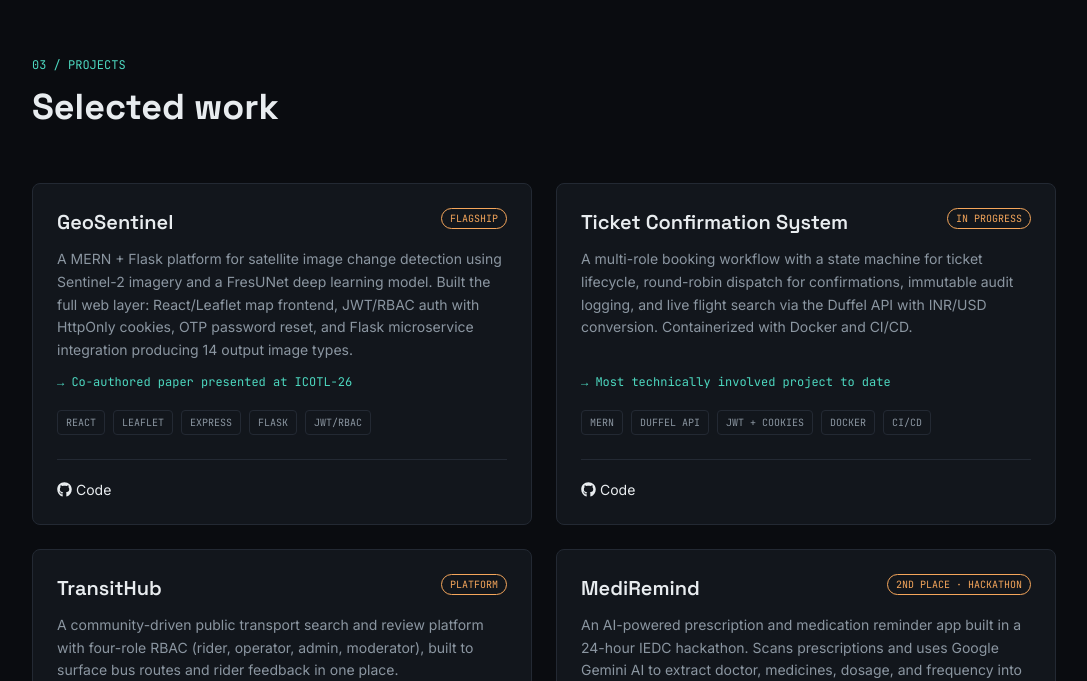
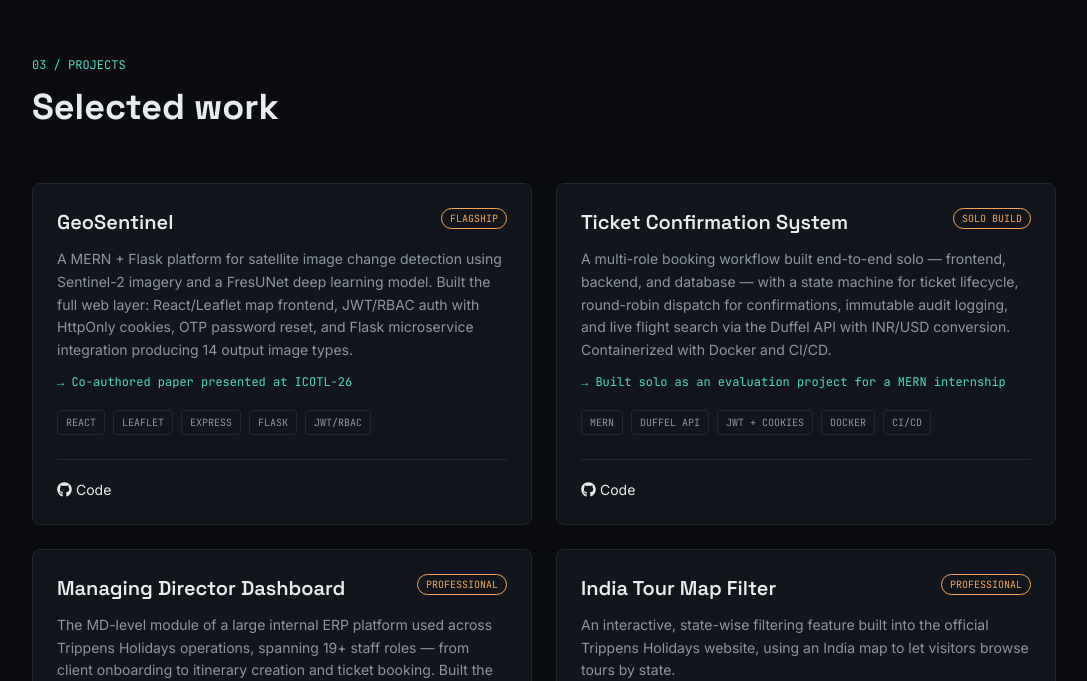
Before and after one commit to farseent/farseen, a React (Vite) app: page / in a window 1280 px wide. Shown: the part 2119-2800 px from the top of the page, without its empty margins (96-1183 px from the left). Built offline with nearby package versions, Linux system fonts and the light colour scheme.

Commit message:
updated projects

```diff
--- a/src/components/Hero.jsx
+++ b/src/components/Hero.jsx
@@ -129,6 +129,7 @@ export const Hero = () => (
       <div className="flex flex-col sm:flex-row sm:flex-wrap divide-y divide-line sm:divide-y-0 sm:divide-x sm:divide-line font-mono text-xs text-muted border-t border-line pt-2 sm:pt-6">
         <span className="py-3 sm:py-0 sm:pr-8 first:pt-0">IET, University of Calicut</span>
         <span className="py-3 sm:py-0 sm:px-8">ICOTL-26 Published Research</span>
+        <span className="py-3 sm:py-0 sm:px-8">Build Epik</span>
         <span className="py-3 sm:py-0 sm:px-8">Bridgeon Solutions</span>
         <span className="py-3 sm:py-0 sm:pl-8 last:pb-0">ModelSuite AI</span>
       </div>
--- a/src/components/Projects.jsx
+++ b/src/components/Projects.jsx
@@ -15,13 +15,33 @@ export const PROJECTS = [
   },
   {
     name: 'Ticket Confirmation System',
-    tag: 'IN PROGRESS',
+    tag: 'SOLO BUILD',
     description:
-      'A multi-role booking workflow with a state machine for ticket lifecycle, round-robin dispatch for confirmations, immutable audit logging, and live flight search via the Duffel API with INR/USD conversion. Containerized with Docker and CI/CD.',
+      'A multi-role booking workflow built end-to-end solo — frontend, backend, and database — with a state machine for ticket lifecycle, round-robin dispatch for confirmations, immutable audit logging, and live flight search via the Duffel API with INR/USD conversion. Containerized with Docker and CI/CD.',
     meta: ['MERN', 'DUFFEL API', 'JWT + COOKIES', 'DOCKER', 'CI/CD'],
-    github: 'https://github.com/farseent',
+    github: 'https://github.com/farseent/ticket',
     demo: null,
-    note: 'Most technically involved project to date',
+    note: 'Built solo as an evaluation project for a MERN internship',
+  },
+  {
+    name: 'Managing Director Dashboard',
+    tag: 'PROFESSIONAL',
+    description:
+      'The MD-level module of a large internal ERP platform used across Trippens Holidays operations, spanning 19+ staff roles — from client onboarding to itinerary creation and ticket booking. Built the frontend (React, Tailwind CSS) for multiple pages — Expense, Receipt, Target, Product, and Payment — with reusable component patterns, mock-to-real API integration, and Recharts data visualization.',
+    meta: ['REACT', 'TAILWIND CSS', 'RECHARTS'],
+    github: null,
+    demo: null,
+    note: 'Built during MERN Stack internship at Build Epik',
+  },
+  {
+    name: 'India Tour Map Filter',
+    tag: 'PROFESSIONAL',
+    description:
+      'An interactive, state-wise filtering feature built into the official Trippens Holidays website, using an India map to let visitors browse tours by state.',
+    meta: ['REACT', 'SVG'],
+    github: null,
+    // demo: 'https://trippensholidays.com/categories/68ad71659f92ae4d957a54b9',
+    note: 'Built during MERN Stack internship at Build Epik',
   },
   {
     name: 'TransitHub',
@@ -72,6 +92,7 @@ const ProjectCard = ({ project, index }) => (
     </div>
 
     <div className="flex gap-4 mt-6 pt-5 border-t border-line">
+      {project.github && (
         <a
           href={project.github}
           target="_blank"
@@ -80,6 +101,7 @@ const ProjectCard = ({ project, index }) => (
         >
           <FaGithub size={15} /> Code
         </a>
+      )}
       {project.demo && (
         <a
           href={project.demo}
```
Lines whose indentation alone changed are shown as unchanged.
